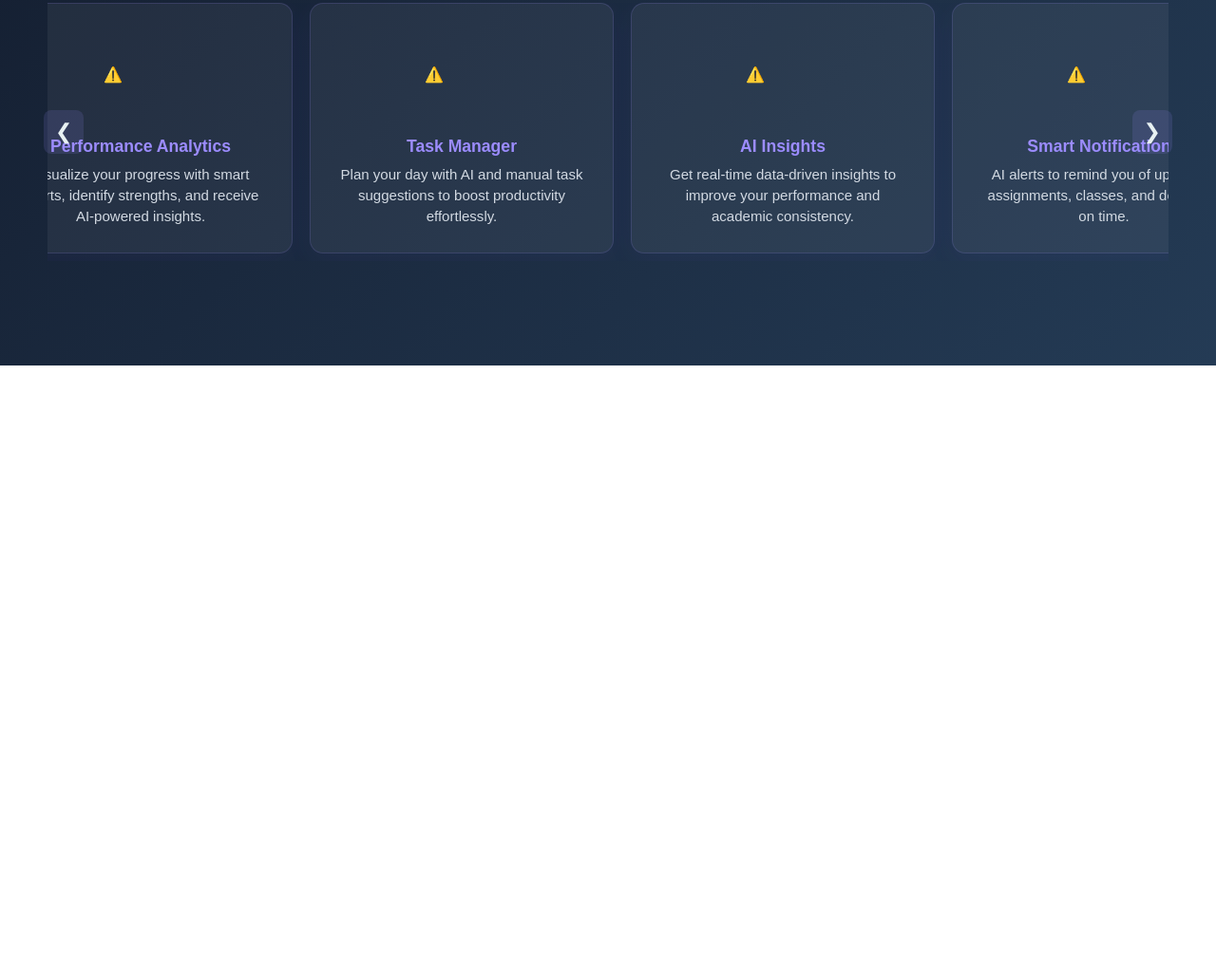
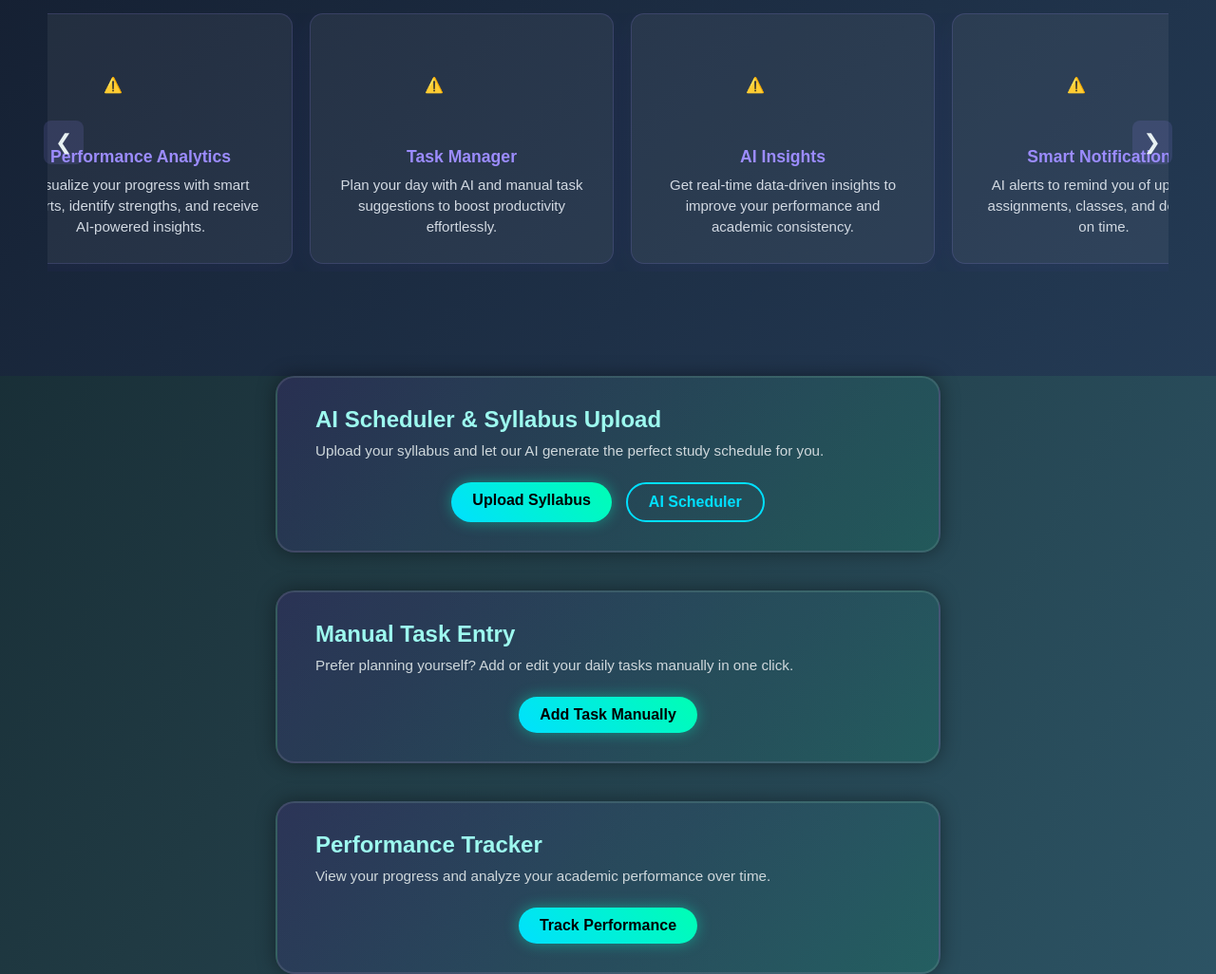
Before and after one commit to shubhchourasiya2020/MINI_PROJECT, a plain HTML site: page mini-project/index.html in a window 1280 px wide. Shown: the part 766-1792 px from the top of the page at 95% size. Before the commit the page ends 1151 px from the top, so only its background shows below. Drawn offline with nearby package versions, Linux system fonts and the light colour scheme; no server answers.

Commit message:
Update UI: dashboard, syllabus upload form, and styles

```diff
--- a/mini-project/index.html
+++ b/mini-project/index.html
@@ -30,7 +30,7 @@
       </ul>
     </nav>
     <div class="login-btn">
-      <a href="#" class="btn">Login</a>
+      <a href="index_login.html" target="_blank" class="btn">Login</a>
     </div>
   </header>
 
@@ -139,5 +139,39 @@
 
     startAutoSlide();
   </script>
+<!-- <link rel="AI_planner" href="/TEJASVINI CODE/task_planner.html" > -->
+
+<!-- buttons for more option  -->
+
+    <div class="dashboard-options">
+
+      <div class="option-card">
+        <h2>AI Scheduler & Syllabus Upload</h2>
+        <p>Upload your syllabus and let our AI generate the perfect study schedule for you.</p>
+        <div class="buttons">
+          <a href="#" class="btn-primary">Upload Syllabus</a>
+          <a href="#" class="btn-outline">AI Scheduler</a>
+        </div>
+      </div>
+
+      <div class="option-card">
+        <h2>Manual Task Entry</h2>
+        <p>Prefer planning yourself? Add or edit your daily tasks manually in one click.</p>
+        <div class="buttons">
+          <a href="#" class="btn-primary">Add Task Manually</a>
+        </div>
+      </div>
+
+      <div class="option-card">
+        <h2>Performance Tracker</h2>
+        <p>View your progress and analyze your academic performance over time.</p>
+        <div class="buttons">
+          <a href="#" class="btn-primary">Track Performance</a>
+        </div>
+      </div>
+
+
+
+
 </body>
 </html>
--- a/mini-project/style.css
+++ b/mini-project/style.css
@@ -711,6 +711,147 @@ header{
 /* subtle hover for chart cards */
 .card:hover { transform: translateY(-6px); transition: transform .22s; }
 
+/* Google Font */
+body {
+  margin: 0;
+  font-family: "Poppins", sans-serif;
+  background: linear-gradient(120deg, #0f2027, #203a43, #2c5364);
+  color: #fff;
+  min-height: 100vh;
+  display: flex;
+  flex-direction: column;
+}
+
+/* Header */
+header {
+  display: flex;
+  justify-content: space-between;
+  align-items: center;
+  background: rgba(0, 0, 0, 0.4);
+  padding: 15px 50px;
+  box-shadow: 0 2px 10px rgba(0, 0, 0, 0.3);
+}
+
+.logo {
+  font-weight: 700;
+  font-size: 1.3rem;
+  letter-spacing: 1px;
+  color: #a0e9ff;
+}
+
+.nav-links {
+  list-style: none;
+  display: flex;
+  gap: 25px;
+}
+
+.nav-links li a {
+  text-decoration: none;
+  color: #ffffffcc;
+  transition: color 0.3s ease;
+}
+
+.nav-links li a:hover {
+  color: #00e0ff;
+}
+
+/* Dashboard Section */
+.dashboard {
+  text-align: center;
+  padding: 60px 20px;
+}
+
+.dashboard h1 {
+  font-size: 2.2rem;
+  margin-bottom: 50px;
+  color: #b0f3f1;
+  text-shadow: 0 0 10px rgba(255, 255, 255, 0.2);
+}
+
+.dashboard-options {
+  display: flex;
+  flex-direction: column;
+  align-items: center;
+  gap: 40px;
+}
+
+/* Option Cards */
+.option-card {
+  background: linear-gradient(135deg, rgba(145, 0, 255, 0.1), rgba(0, 255, 150, 0.1));
+  border: 2px solid rgba(255, 255, 255, 0.1);
+  border-radius: 20px;
+  padding: 30px 40px;
+  max-width: 700px;
+  width: 90%;
+  box-shadow: 0 0 20px rgba(0, 0, 0, 0.4);
+  transition: transform 0.3s ease, box-shadow 0.3s ease;
+}
+
+.option-card:hover {
+  transform: translateY(-5px);
+  box-shadow: 0 0 30px rgba(0, 255, 200, 0.3);
+}
+
+.option-card h2 {
+  color: #9df9ef;
+  font-size: 1.5rem;
+  margin-bottom: 10px;
+}
+
+.option-card p {
+  color: #cfd8dc;
+  font-size: 0.95rem;
+  margin-bottom: 25px;
+}
+
+/* Buttons */
+.buttons {
+  display: flex;
+  justify-content: center;
+  gap: 15px;
+}
+
+.btn-primary,
+.btn-outline {
+  text-decoration: none;
+  padding: 10px 22px;
+  border-radius: 25px;
+  font-weight: 600;
+  transition: all 0.3s ease;
+}
+
+.btn-primary {
+  background: linear-gradient(45deg, #00e0ff, #00ffb3);
+  color: #000;
+  box-shadow: 0 0 15px rgba(0, 255, 200, 0.4);
+}
+
+.btn-primary:hover {
+  background: linear-gradient(45deg, #00ffb3, #00e0ff);
+  transform: scale(1.05);
+}
+
+.btn-outline {
+  border: 2px solid #00e0ff;
+  color: #00e0ff;
+}
+
+.btn-outline:hover {
+  background: #00e0ff;
+  color: #000;
+}
+
+/* Responsive */
+@media (max-width: 768px) {
+  .option-card {
+    width: 95%;
+    padding: 25px 20px;
+  }
+  .dashboard h1 {
+    font-size: 1.8rem;
+  }
+}
 
 
-/* start */
+
+/* next is css of AI scheduler */
```
Also changed, not shown: TEJASVINI CODE/task_planner.html (+0 -14 lines), TEJASVINI CODE/to_do.html (+0 -15 lines).
